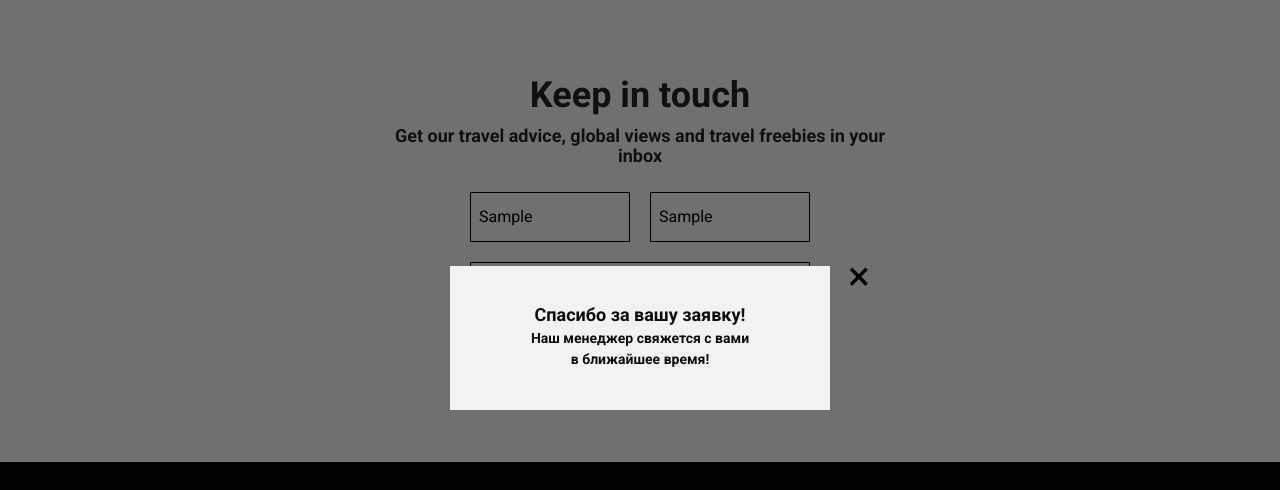
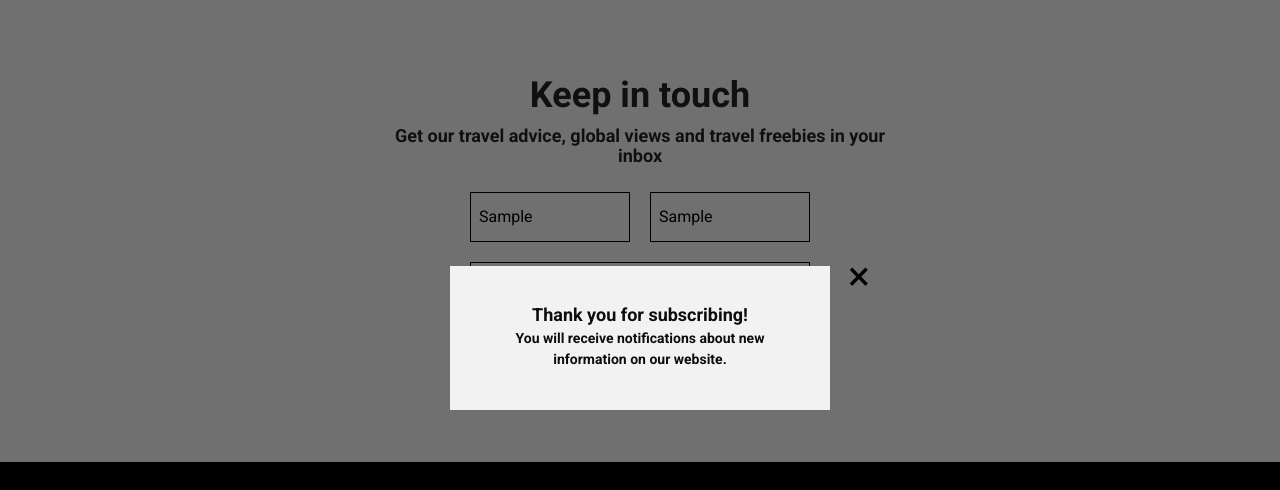
Before and after one commit to romero007andryxa/Thalby, a website: page src/index.html in a window 1280 px wide. Both pictures are taken after typing "Sample", "Sample", "name@example.com" into the empty fields and a click on the button "Subscribe". Shown: the part 5690-6180 px from the top of the page. Drawn offline with nearby package versions, Linux system fonts and the light colour scheme; files that its build step writes are made by us from their sources; no server answers; files whose address does not match are found by name.

Commit message:
changed text from russian to english

```diff
--- a/src/index.html
+++ b/src/index.html
@@ -341,8 +341,8 @@
     <div class="overlay">
         <div class="modal modal_mini" id="thanks">
             <div class="modal__close">&times;</div>
-            <div class="modal__subtitle">Спасибо за вашу заявку!</div>
-            <div class="modal__descr">Наш менеджер свяжется с вами <br> в ближайшее время!</div>
+            <div class="modal__subtitle">Thank you for subscribing!</div>
+            <div class="modal__descr"> You will receive notifications about new <br> information on our website.</div>
         </div>
     </div>
 
```
Also changed, not shown: dist/index.html, dist/js/srcipt.js.
